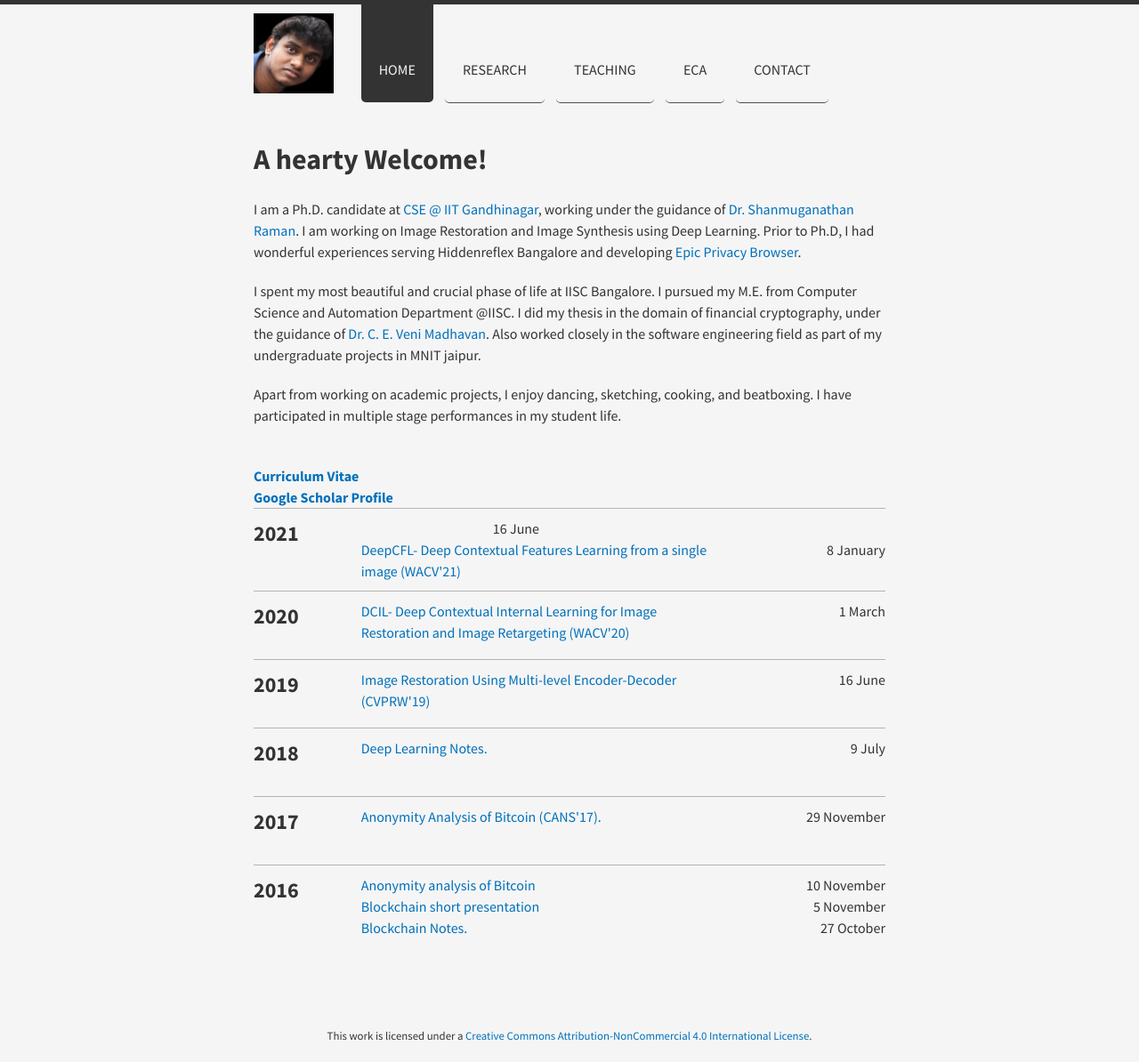
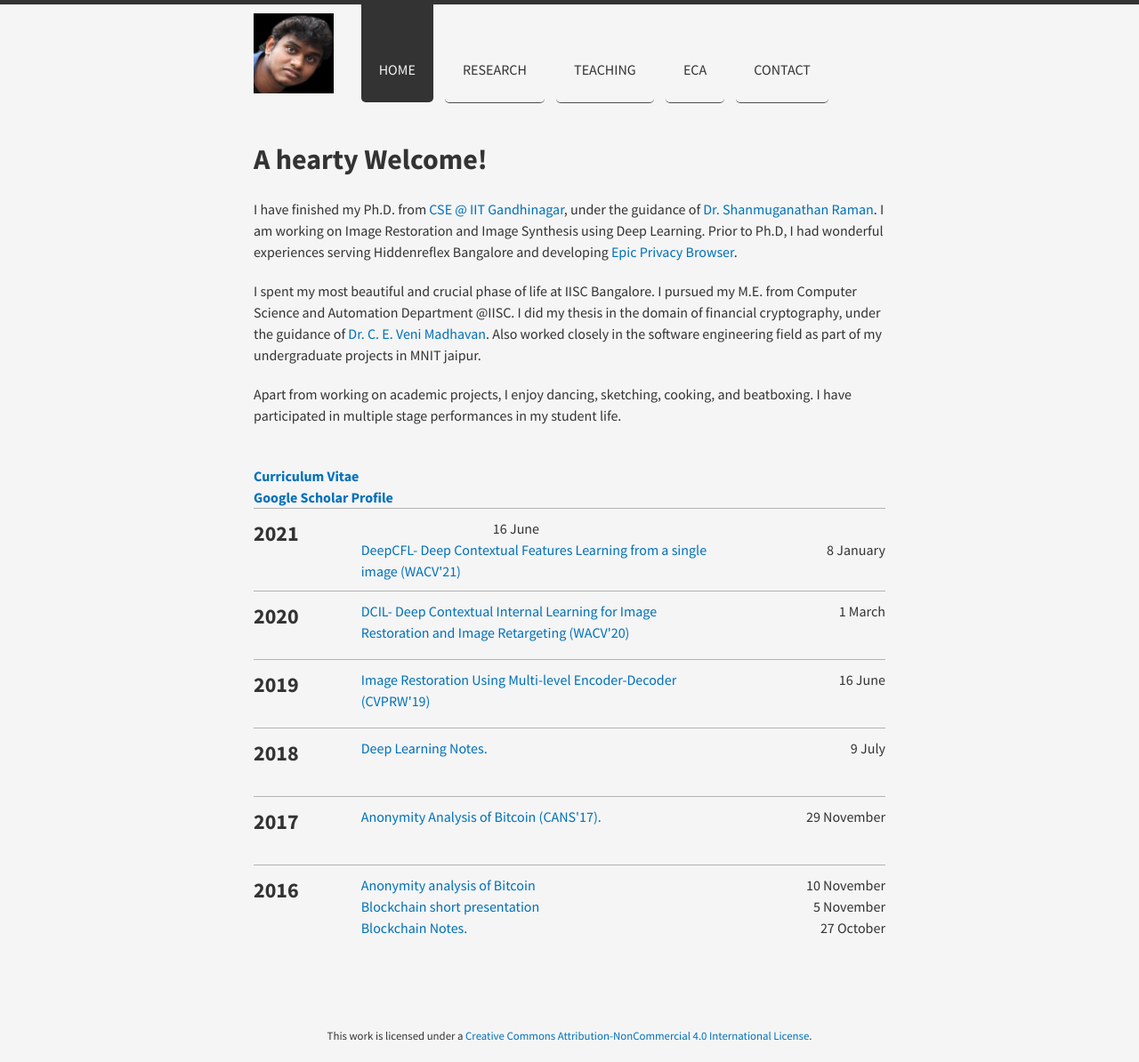
Before and after one commit to indramastan/indradeepmastan, a Jekyll site: the page built from index.html, in a window 1280 px wide. Shown: the whole page at 89% size. Built offline with Jekyll 4.4.1, drawn with Linux system fonts in a browser that asks for light colours; nearby versions of some CDN libraries.

Commit message:
Update index.html

```diff
--- a/index.html
+++ b/index.html
@@ -4,7 +4,7 @@
 ---
 <h1>A hearty Welcome! </h1>
 
-<p>I am a Ph.D. candidate at <a href="https://cs.iitgn.ac.in/students.html">CSE @ IIT Gandhinagar</a>, working under the guidance of <a href="https://people.iitgn.ac.in/~shanmuga/">Dr. Shanmuganathan Raman</a>. I am working on Image Restoration and Image Synthesis using Deep Learning.
+<p>I have finished my Ph.D. from <a href="https://cs.iitgn.ac.in/students.html">CSE @ IIT Gandhinagar</a>, under the guidance of <a href="https://people.iitgn.ac.in/~shanmuga/">Dr. Shanmuganathan Raman</a>. I am working on Image Restoration and Image Synthesis using Deep Learning.
 
 Prior to Ph.D, I had wonderful experiences serving Hiddenreflex Bangalore and developing <a href="https://en.wikipedia.org/wiki/Epic_(web_browser)">Epic Privacy Browser</a>.</p>
 
```
